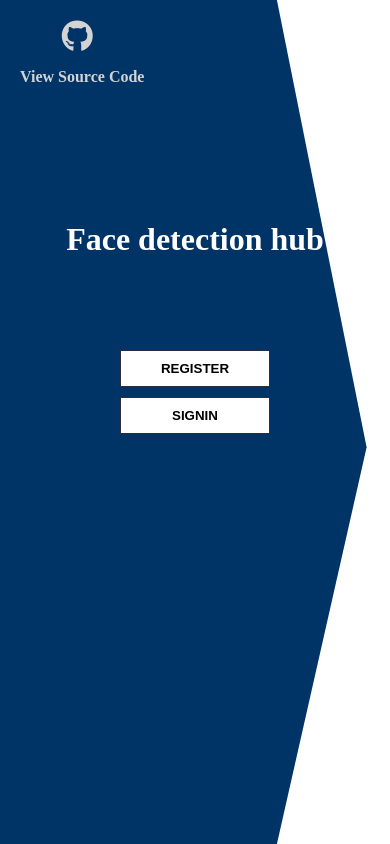
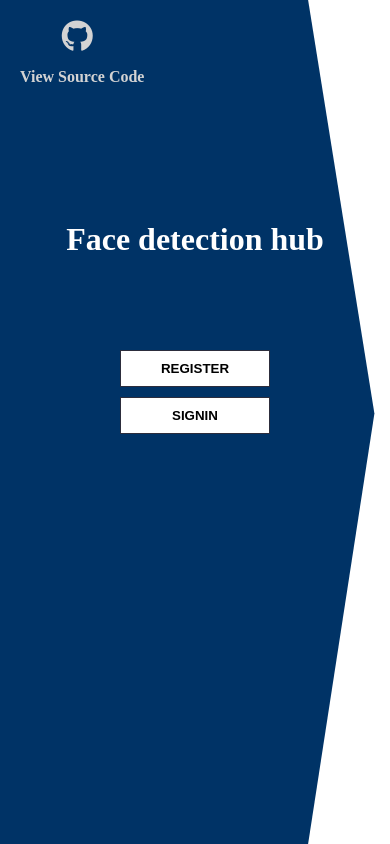
Before and after one commit to sarahmajeed/face-recognition-app, a React (Create React App) app: page / in a window 390 px wide. Built offline with nearby package versions, Linux system fonts and the light colour scheme; what clarifai would draw is missing.

Commit message:
Adding media queries

```diff
--- a/src/Pages/HomePage/HomePage.scss
+++ b/src/Pages/HomePage/HomePage.scss
@@ -143,3 +143,9 @@
       transform: translateX(0);
     }
   }
+
+  @media  (max-width:800px){
+    .home{
+      clip-path: polygon(0 0, 79% 0, 96% 49%, 79% 100%, 0 100%, 0% 50%);
+    }
+  }
```
